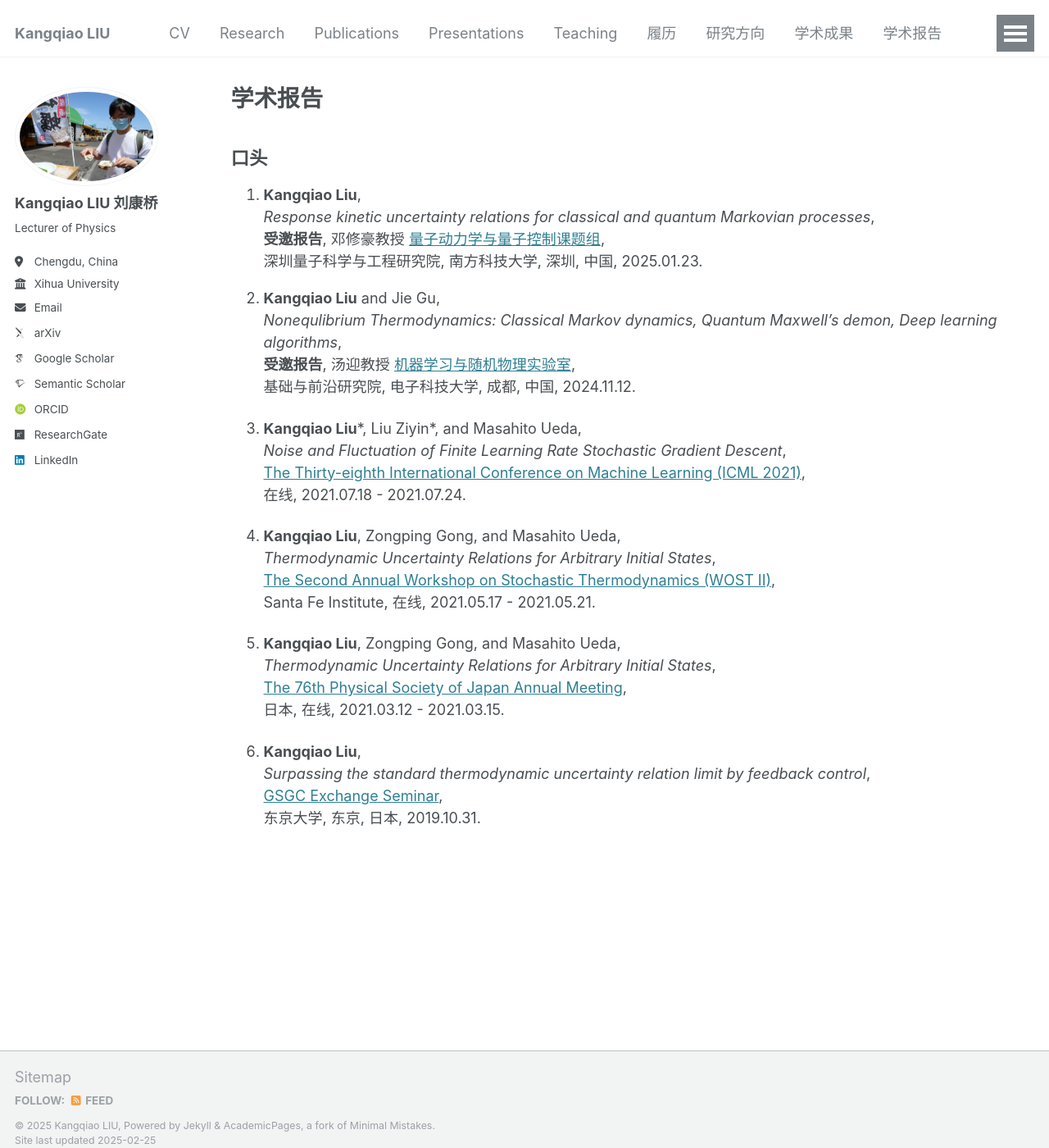
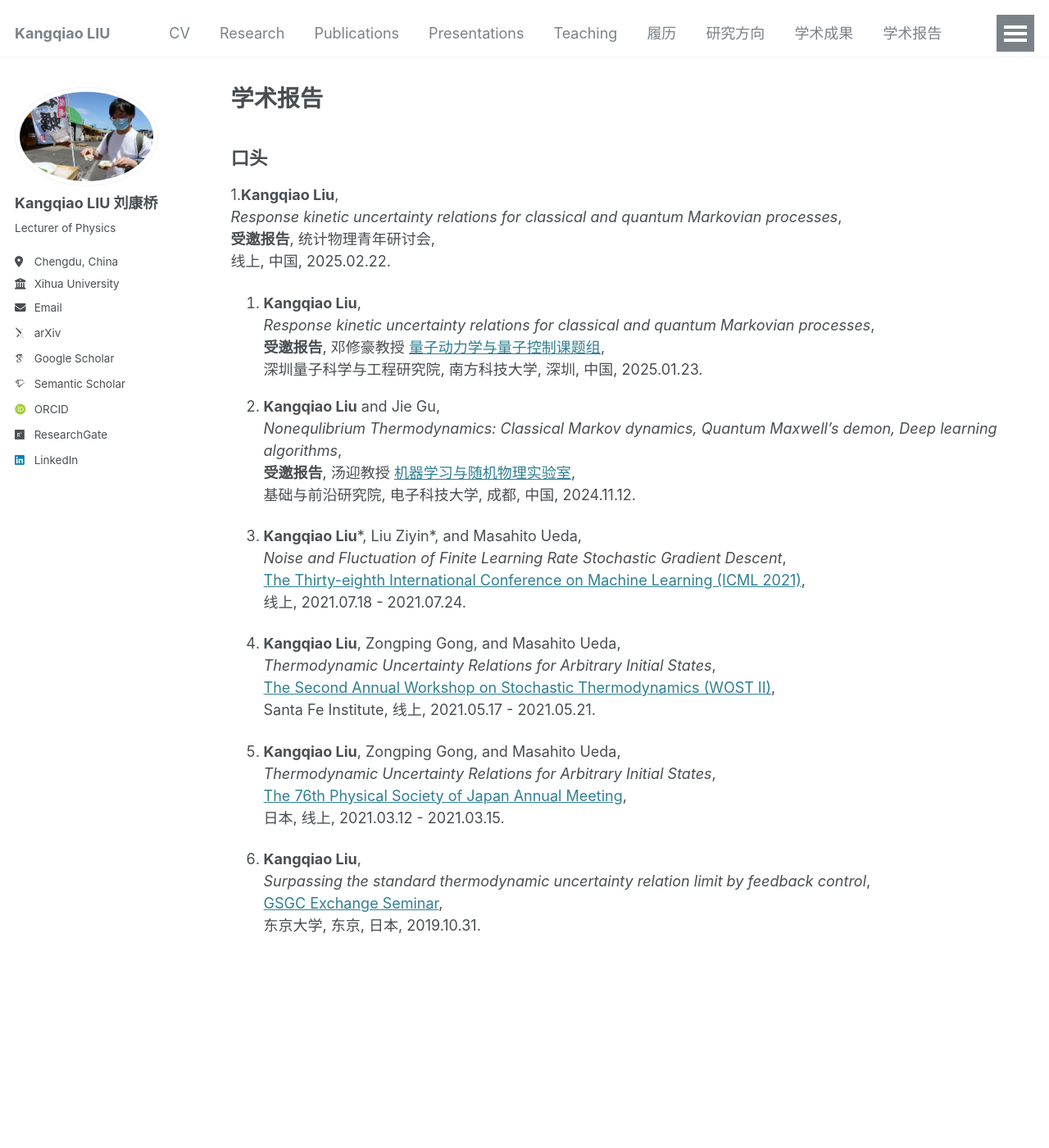
Before and after one commit to KangqiaoLiu/KangqiaoLiu.github.io, a Jekyll site: the page built from _pages/talks_zh.md, in a window 1280 px wide and 1400 px high. Shown: the whole window at 82% size. Built offline with Jekyll 4.4.1, drawn with Linux system fonts in a browser that asks for light colours; some web fonts are replaced.

Commit message:
Update talks_zh.md

```diff
--- a/_pages/talks_zh.md
+++ b/_pages/talks_zh.md
@@ -7,31 +7,35 @@ redirect_from:
   - /resume
 ---
 ## **口头**
-1. **Kangqiao Liu**,<br />
+1.**Kangqiao Liu**,<br />
+   *Response kinetic uncertainty relations for classical and quantum Markovian processes*,<br />
+   **受邀报告**, 统计物理青年研讨会, <br />
+   线上, 中国, 2025.02.22.
+2. **Kangqiao Liu**,<br />
    *Response kinetic uncertainty relations for classical and quantum Markovian processes*,<br />
    **受邀报告**, 邓修豪教授 [量子动力学与量子控制课题组](https://qudynamics.notion.site/541b64d4f7244012a682eaff6aa97eeb?v=3aa83ef15f9144f78338af3e77cfc060), <br />
    深圳量子科学与工程研究院, 南方科技大学, 深圳, 中国, 2025.01.23.
-2. **Kangqiao Liu** and Jie Gu,<br />
+3. **Kangqiao Liu** and Jie Gu,<br />
   *Nonequlibrium Thermodynamics: Classical Markov dynamics, Quantum Maxwell’s demon, Deep learning algorithms*,<br />
   **受邀报告**, 汤迎教授 [机器学习与随机物理实验室](https://jamestang23.github.io/contact/), <br />
   基础与前沿研究院, 电子科技大学, 成都, 中国, 2024.11.12.
 
-3. **Kangqiao Liu**\*, Liu Ziyin\*, and Masahito Ueda,<br />
+4. **Kangqiao Liu**\*, Liu Ziyin\*, and Masahito Ueda,<br />
   *Noise and Fluctuation of Finite Learning Rate Stochastic Gradient Descent*,<br />
   [The Thirty-eighth International Conference on Machine Learning (ICML 2021)](https://icml.cc/Conferences/2021),<br />
-  在线, 2021.07.18 - 2021.07.24.
-
-4. **Kangqiao Liu**, Zongping Gong, and Masahito Ueda,<br />
-   *Thermodynamic Uncertainty Relations for Arbitrary Initial States*,<br />
-   [The Second Annual Workshop on Stochastic Thermodynamics (WOST II)](https://wiki.santafe.edu/index.php/Stochastic_Thermodynamics_II),<br />
-   Santa Fe Institute, 在线, 2021.05.17 - 2021.05.21.
+  线上, 2021.07.18 - 2021.07.24.
 
 5. **Kangqiao Liu**, Zongping Gong, and Masahito Ueda,<br />
    *Thermodynamic Uncertainty Relations for Arbitrary Initial States*,<br />
+   [The Second Annual Workshop on Stochastic Thermodynamics (WOST II)](https://wiki.santafe.edu/index.php/Stochastic_Thermodynamics_II),<br />
+   Santa Fe Institute, 线上, 2021.05.17 - 2021.05.21.
+
+6. **Kangqiao Liu**, Zongping Gong, and Masahito Ueda,<br />
+   *Thermodynamic Uncertainty Relations for Arbitrary Initial States*,<br />
    [The 76th Physical Society of Japan Annual Meeting](https://www.jps.or.jp/activities/meetings/index.php),<br />
-   日本, 在线, 2021.03.12 - 2021.03.15.
+   日本, 线上, 2021.03.12 - 2021.03.15.
 
-6. **Kangqiao Liu**,<br />
+7. **Kangqiao Liu**,<br />
    *Surpassing the standard thermodynamic uncertainty relation limit by feedback control*,<br />
    [GSGC Exchange Seminar](https://www.s.u-tokyo.ac.jp/GSGC/index.html),<br />
    东京大学, 东京, 日本, 2019.10.31.
```
